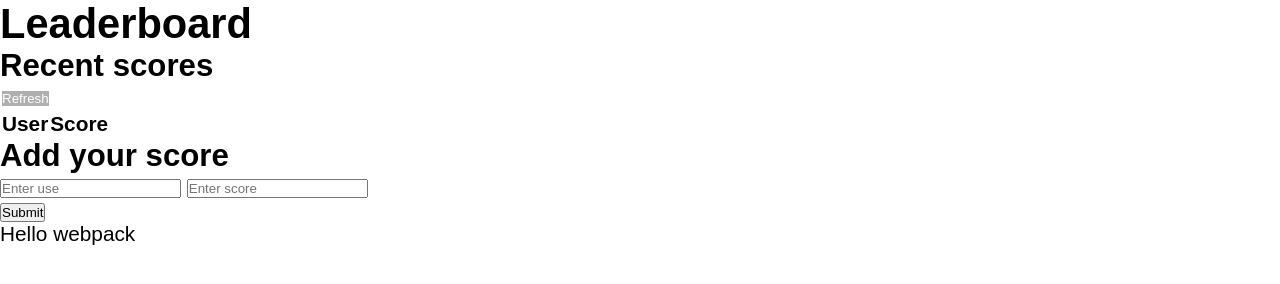
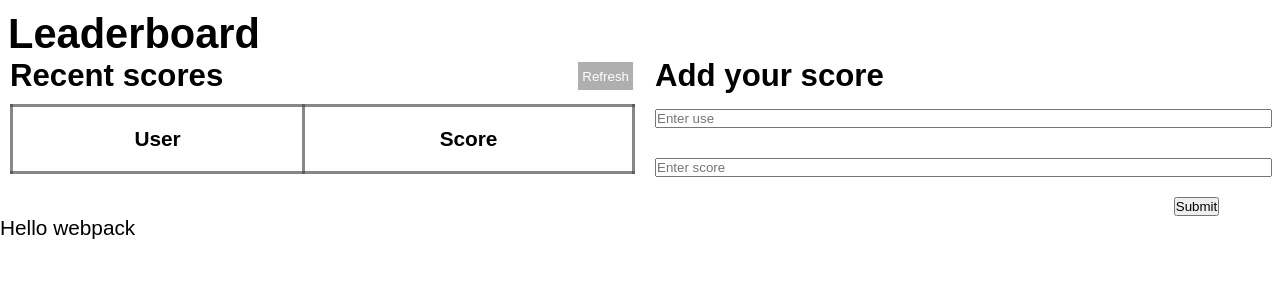
Before and after one commit to david30-maker/leaderboard-project, a website built with webpack: page src/index.html in a window 1280 px wide. Built offline with nearby package versions, Linux system fonts and the light colour scheme.

Commit message:
Add styling to html element

```diff
--- a/src/index.html
+++ b/src/index.html
@@ -10,9 +10,9 @@
     <header class="header-section">
       <h1>Leaderboard</h1>
     </header>
-    <main>
+    <main class="main-work">
       <section>
-        <div class="table-section">
+        <div class="refresh-score">
           <h2>Recent scores</h2>
           <button type="button" id="refresh">Refresh</button>
         </div>
@@ -44,7 +44,7 @@
             required
           />
           <div>
-            <button type="submit">Submit</button>
+            <button type="submit" id="btn">Submit</button>
           </div>
         </form>
       </aside>
--- a/src/style.css
+++ b/src/style.css
@@ -23,4 +23,73 @@ body {
     color: white;
     margin: 4px 2px;
     display: inline-block;
+    padding: 0 4px 0 4px;
 }
+
+.header-section {
+    padding: 10px 0 0
+    8px;
+}
+
+.main-work {
+display: flex;
+justify-content: flex-start;
+padding: 0 0 0 10px;
+gap: 20px;
+}
+
+section {
+    display: flex;
+    flex-direction: column;
+    width: 50%;
+}
+
+.refresh-score{
+    display: flex;
+    gap: 20px;
+}
+
+h2{
+    flex: 2;
+}
+
+table {
+    margin-top: 10px;
+    border: 3px solid #302b2b9e;
+    border-collapse: collapse;
+}
+
+tr, th {
+    border: 3px solid rgb(75, 69, 69, 0.651);
+    padding: 20px 20px;
+}
+
+tbody, tr, td {
+    border: 3px solid rgb(75, 69, 69, 0.651);
+    padding: 10px 10px;
+}
+
+tr:nth-child(even) {
+    background-color: rgb(175, 172, 172);
+}
+
+aside {
+    display: flex;
+    flex-direction: column;
+    width: 50%;
+}
+
+.form {
+    display: flex;
+    flex-direction: column;
+}
+
+input[type=text],
+input[type=number] {
+    margin: 15px 8px 15px 0;
+}
+
+#btn {
+    width: auto;
+    margin-left: 83%;
+}
```
Also changed, not shown: dist/index.html, dist/main.js.
